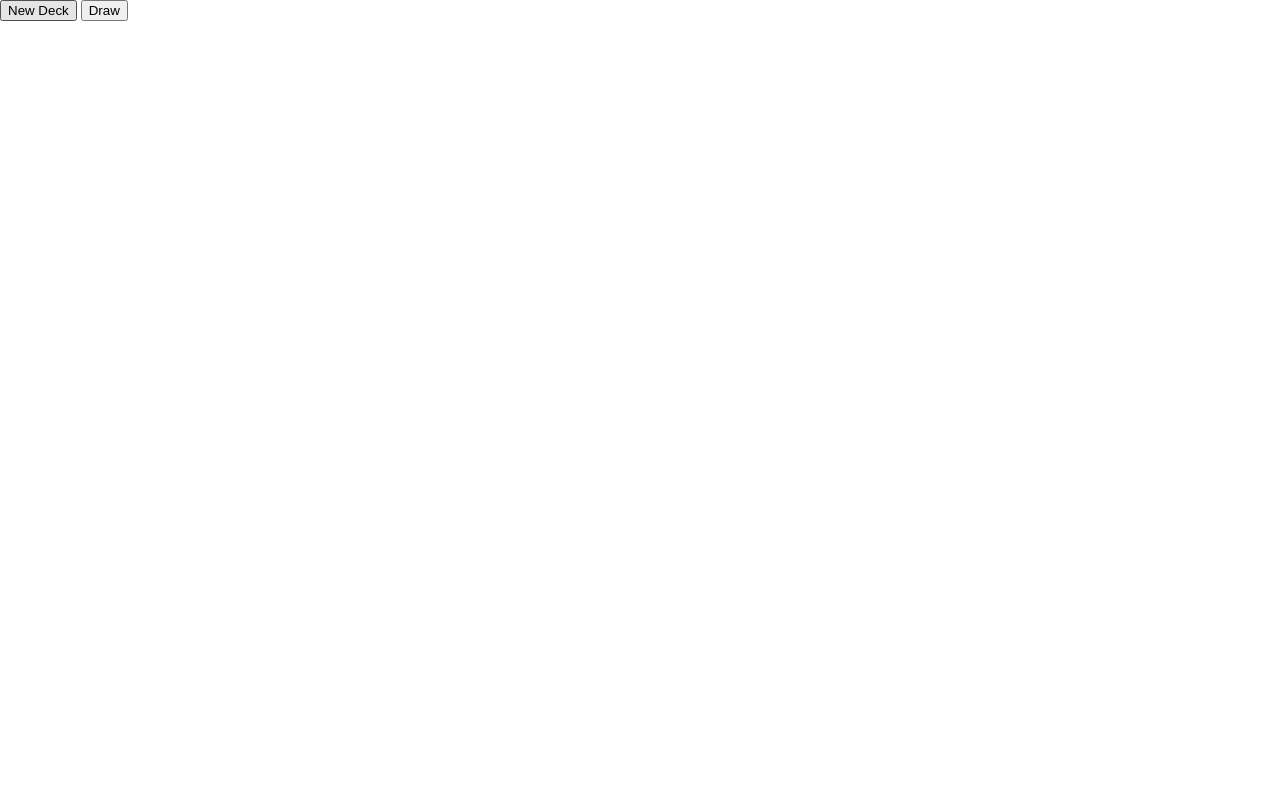
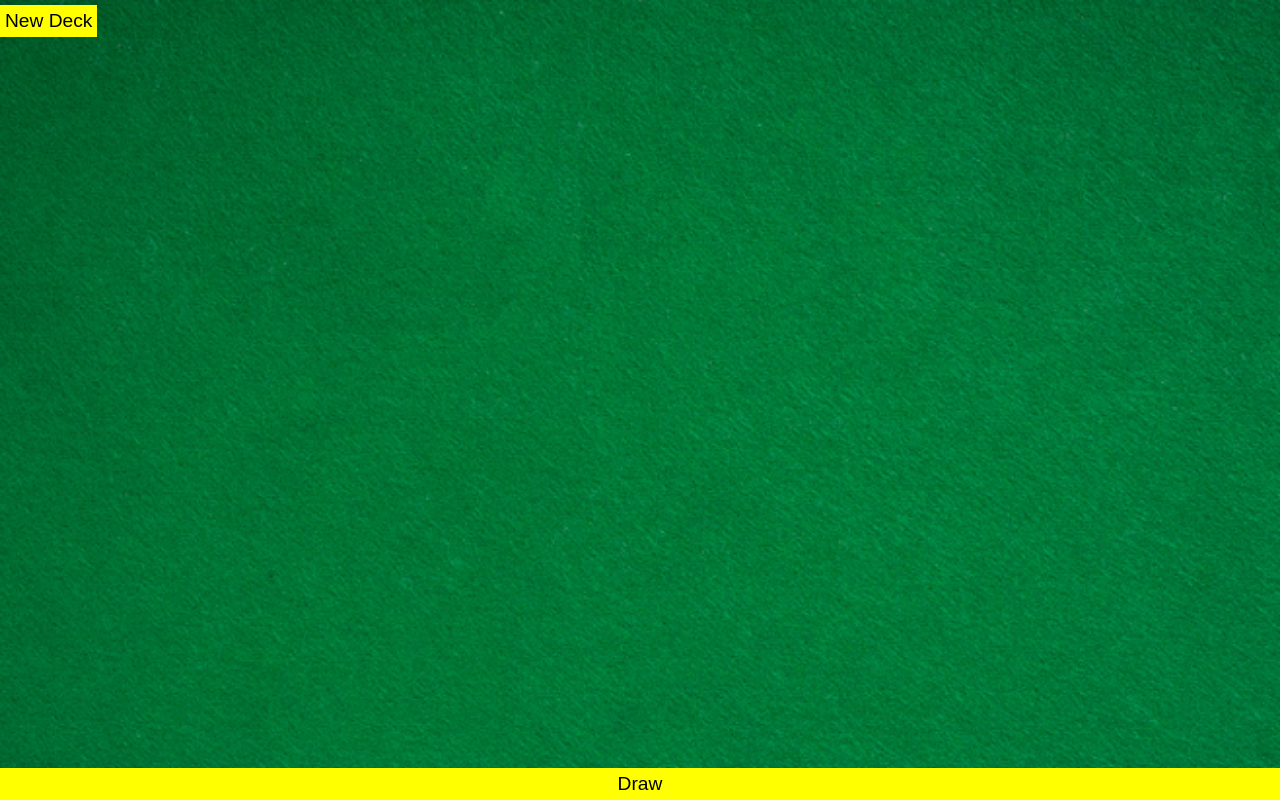
Before and after one commit to mohanreddy1666/War-Card-Game, a plain HTML site: page index.html in a window 1280 px wide. Drawn offline with Linux system fonts and the light colour scheme.

Commit message:
initial changes

```diff
--- a/index.css
+++ b/index.css
@@ -1,3 +1,33 @@
 body, html {
     margin: 0;
+    padding: 0;
+    background-image: url(assets/table.png);
+    background-repeat: no-repeat;
+    background-size: cover;
+    font-family: "Exo 2", sans-serif;
+    height: 100vh;
 }
+
+body {
+    display: flex;
+    flex-direction: column;
+    justify-content: space-between;
+}
+
+button {
+    background-color: yellow;
+    cursor: pointer;
+    border: none;
+}
+
+#new-deck{
+    align-self: flex-start;
+    margin-top: 5px;
+    padding: 5px;
+    font-size: 1.2em;
+}
+
+#draw-card {
+    font-size: 1.2em;
+    padding: 5px;
+}
--- a/index.html
+++ b/index.html
@@ -1,12 +1,14 @@
 <!DOCTYPE html>
 <html>
     <head>
+        <link rel="preconnect" href="https://fonts.gstatic.com">
+        <link href="https://fonts.googleapis.com/css2?family=Exo+2:wght@300&display=swap" rel="stylesheet">
         <link href="index.css" rel="stylesheet">
     </head>
     <body>
         <button id="new-deck">New Deck</button>
+        <div id="cards"></div>
         <button id="draw-card">Draw</button>
-        <div id="cards"></div>
         <script src="index.js"></script>
     </body>
 </html>
```
